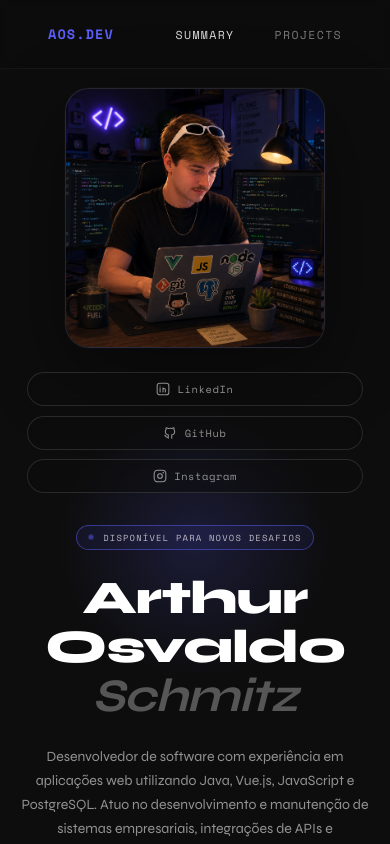
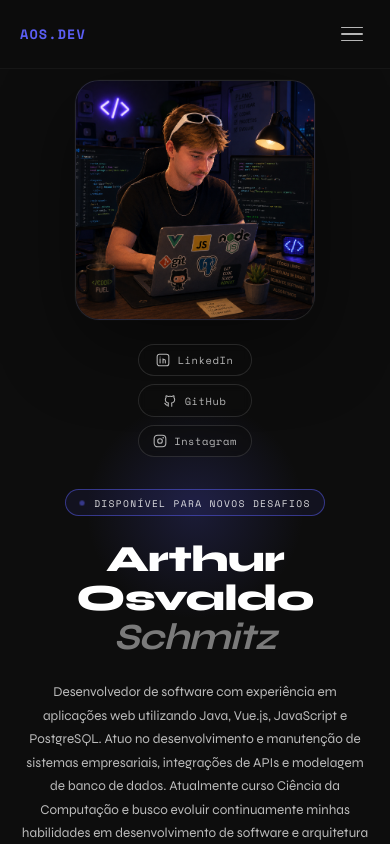
Before and after one commit to AOS2301/resume, a Vue app in the folder frontend/: page / in a window 390 px wide. Shown: the top 844 px of the page. Built offline with nearby package versions, Linux system fonts and the light colour scheme.

Commit message:
Correção da responsividade do projeto

```diff
--- a/frontend/index.html
+++ b/frontend/index.html
@@ -1,9 +1,9 @@
 <!DOCTYPE html>
 <html lang="pt-br">
-  <utl charset="UTF-8" />
   <head>
+    <meta charset="UTF-8" />
+    <meta name="viewport" content="width=device-width, initial-scale=1.0" />
     <title>Portifolio</title>
-
   </head>
   <body>
     <div id="app"></div>
--- a/frontend/package.json
+++ b/frontend/package.json
@@ -19,6 +19,7 @@
   "devDependencies": {
     "@eslint/js": "^10.0.1",
     "@vitejs/plugin-vue": "^6.0.6",
+    "autoprefixer": "^10.5.0",
     "eslint": "^10.2.1",
     "eslint-config-prettier": "^10.1.8",
     "eslint-plugin-oxlint": "~1.60.0",
@@ -26,7 +27,9 @@
     "globals": "^17.5.0",
     "npm-run-all2": "^8.0.4",
     "oxlint": "~1.60.0",
+    "postcss": "^8.5.15",
     "prettier": "3.8.3",
+    "tailwindcss": "^4.3.1",
     "vite": "^8.0.8",
     "vite-plugin-vue-devtools": "^8.1.1"
   },
--- a/frontend/src/assets/home.css
+++ b/frontend/src/assets/home.css
@@ -62,6 +62,7 @@ img {
   display: flex;
   flex-direction: column;
   align-items: center;
+  gap: 1.5rem;
 }
 
 .hero-photo {
@@ -92,7 +93,7 @@ img {
   font-family: 'Space Mono', monospace;
   font-size: 0.65rem;
   letter-spacing: 0.14em;
-  color: rgba(255, 255, 255, 0.7);
+  color: rgba(255, 255, 255, 0.85);
   background: rgba(91, 94, 244, 0.08);
   width: fit-content;
 }
@@ -126,7 +127,7 @@ img {
   font-family: 'Syne', sans-serif;
   font-size: clamp(3rem, 7vw, 5.5rem);
   font-weight: 700;
-  color: rgba(255, 255, 255, 0.3);
+  color: rgba(255, 255, 255, 0.45);
   margin: 0;
   letter-spacing: -0.02em;
   font-style: italic;
@@ -137,7 +138,7 @@ img {
   font-family: 'Syne', sans-serif;
   font-size: clamp(0.9rem, 1.4vw, 1rem);
   font-weight: 400;
-  color: rgba(255, 255, 255, 0.55);
+  color: rgba(255, 255, 255, 0.72);
   line-height: 1.75;
   margin: 0;
   max-width: 460px;
@@ -154,7 +155,7 @@ img {
   font-family: 'Space Mono', monospace;
   font-size: 0.58rem;
   letter-spacing: 0.2em;
-  color: rgba(255, 255, 255, 0.25);
+  color: rgba(255, 255, 255, 0.4);
 }
 
 .tech-grid {
@@ -172,7 +173,7 @@ img {
   border-radius: 999px;
   font-family: 'Space Mono', monospace;
   font-size: 0.62rem;
-  color: rgba(255, 255, 255, 0.6);
+  color: rgba(255, 255, 255, 0.75);
   background: rgba(13, 13, 13, 0.6);
   backdrop-filter: blur(4px);
   transition: border-color 0.2s, color 0.2s;
@@ -197,7 +198,6 @@ img {
   justify-content: center;
   gap: 0.65rem;
   flex-wrap: wrap;
-  margin-top: 1.5rem;
 }
 
 .social-link {
@@ -210,7 +210,7 @@ img {
   font-family: 'Space Mono', monospace;
   font-size: 0.7rem;
   letter-spacing: 0.06em;
-  color: rgba(255, 255, 255, 0.55);
+  color: rgba(255, 255, 255, 0.7);
   text-decoration: none;
   background: rgba(13, 13, 13, 0.5);
   backdrop-filter: blur(4px);
@@ -352,7 +352,7 @@ img {
 .timeline-period {
   font-family: 'Space Mono', monospace;
   font-size: 0.62rem;
-  color: rgba(255, 255, 255, 0.3);
+  color: rgba(255, 255, 255, 0.5);
   letter-spacing: 0.06em;
   white-space: nowrap;
   padding-top: 0.15rem;
@@ -361,7 +361,7 @@ img {
 .timeline-desc {
   font-family: 'Syne', sans-serif;
   font-size: 0.9rem;
-  color: rgba(255, 255, 255, 0.45);
+  color: rgba(255, 255, 255, 0.65);
   line-height: 1.7;
   margin: 0;
 }
@@ -376,7 +376,7 @@ img {
 .timeline-tag {
   font-family: 'Space Mono', monospace;
   font-size: 0.6rem;
-  color: rgba(255, 255, 255, 0.4);
+  color: rgba(255, 255, 255, 0.6);
   border: 1px solid rgba(255, 255, 255, 0.08);
   border-radius: 4px;
   padding: 0.15rem 0.5rem;
@@ -432,7 +432,7 @@ img {
 .cert-year {
   font-family: 'Space Mono', monospace;
   font-size: 0.62rem;
-  color: rgba(255, 255, 255, 0.25);
+  color: rgba(255, 255, 255, 0.45);
 }
 
 .cert-title {
@@ -447,7 +447,7 @@ img {
 .cert-issuer {
   font-family: 'Space Mono', monospace;
   font-size: 0.65rem;
-  color: rgba(255, 255, 255, 0.35);
+  color: rgba(255, 255, 255, 0.55);
   letter-spacing: 0.04em;
 }
 
@@ -468,7 +468,7 @@ img {
 .cert-skill {
   font-family: 'Space Mono', monospace;
   font-size: 0.58rem;
-  color: rgba(255, 255, 255, 0.35);
+  color: rgba(255, 255, 255, 0.55);
   border: 1px solid rgba(255, 255, 255, 0.07);
   border-radius: 4px;
   padding: 0.12rem 0.45rem;
@@ -483,7 +483,7 @@ img {
   flex-shrink: 0;
   border: 1px solid rgba(255, 255, 255, 0.08);
   border-radius: 8px;
-  color: rgba(255, 255, 255, 0.35);
+  color: rgba(255, 255, 255, 0.5);
   text-decoration: none;
   transition: border-color 0.2s, color 0.2s;
 }
@@ -517,7 +517,7 @@ img {
   font-family: 'Space Mono', monospace;
   font-size: 0.62rem;
   letter-spacing: 0.16em;
-  color: rgba(255, 255, 255, 0.25);
+  color: rgba(255, 255, 255, 0.4);
   text-transform: uppercase;
   padding-bottom: 0.5rem;
   border-bottom: 1px solid rgba(255, 255, 255, 0.06);
@@ -545,13 +545,13 @@ img {
   font-family: 'Syne', sans-serif;
   font-size: 0.88rem;
   font-weight: 600;
-  color: rgba(255, 255, 255, 0.75);
+  color: rgba(255, 255, 255, 0.88);
 }
 
 .skill-level {
   font-family: 'Space Mono', monospace;
   font-size: 0.58rem;
-  color: rgba(255, 255, 255, 0.25);
+  color: rgba(255, 255, 255, 0.45);
   letter-spacing: 0.06em;
 }
 
@@ -588,8 +588,8 @@ img {
 @media (max-width: 1024px) {
   .hero {
     grid-template-columns: 1fr;
-    padding: 7rem 2rem 4rem;
-    gap: 3rem;
+    padding: 6rem 2.5rem 4rem;
+    gap: 2.5rem;
     min-height: auto;
   }
 
@@ -598,94 +598,93 @@ img {
     max-width: 100%;
     align-items: center;
     text-align: center;
+    order: 2;
   }
 
   .hero-bio {
-    max-width: 700px;
+    max-width: 600px;
+    text-align: center;
   }
 
   .hero-image-wrapper {
-    order: -1;
+    order: 1;
   }
 
   .hero-image {
-    width: min(420px, 100%);
-    height: min(420px, 100vw);
+    width: min(380px, 85vw);
+    height: min(380px, 85vw);
   }
 
   .section {
-    padding: 4rem 2rem;
+    padding: 4rem 2.5rem;
   }
 
-  .certs-grid,
+  .certs-grid {
+    grid-template-columns: repeat(2, 1fr);
+  }
+
   .skills-grid {
-    grid-template-columns: repeat(auto-fit, minmax(260px, 1fr));
+    grid-template-columns: repeat(2, 1fr);
   }
 }
 
 /* ════════════════════════════════════════════════════
-   MOBILE  ≤ 768px
+   MOBILE  ≤ 640px
 ════════════════════════════════════════════════════ */
-@media (max-width: 768px) {
+@media (max-width: 640px) {
   .hero {
-    padding: 6rem 1.25rem 3rem;
+    padding: 5.5rem 1.25rem 3rem;
     gap: 2rem;
   }
 
+  /* Remove o padding inline do hero-content que conflita */
+  .hero-content {
+    padding: 0;
+    gap: 1.5rem;
+    align-items: center;
+  }
+
   .hero::before {
-    width: 280px;
-    height: 280px;
+    width: 220px;
+    height: 220px;
     right: 50%;
     transform: translate(50%, -50%);
   }
 
-  .hero-content {
-    gap: 1.5rem;
-  }
-
-  .hero-name {
-    align-items: center;
-  }
+  .hero-name { align-items: center; }
 
   .name-first,
   .name-last {
-    font-size: clamp(2.3rem, 12vw, 4rem);
+    font-size: clamp(2.4rem, 10vw, 3.2rem);
     text-align: center;
   }
 
   .hero-bio {
-    font-size: 0.95rem;
-    line-height: 1.7;
+    font-size: 0.88rem;
+    line-height: 1.75;
     text-align: center;
+    max-width: 100%;
   }
 
   .hero-image {
-    width: 100%;
-    max-width: 320px;
-    height: 320px;
+    width: min(280px, 78vw);
+    height: min(280px, 78vw);
     border-radius: 24px;
   }
 
-  .hero-photo {
-    object-position: center top;
-  }
+  .hero-photo { object-position: center top; }
 
-  .tech-stack {
-    align-items: center;
-  }
-
-  .tech-grid {
-    justify-content: center;
-  }
+  .tech-stack { align-items: center; }
+  .tech-grid { justify-content: center; }
 
   .social-links {
     justify-content: center;
-    gap: 0.6rem;
+    gap: 0.5rem;
   }
 
   .social-link {
     font-size: 0.65rem;
-    padding: 0.5rem 0.9rem;
+    padding: 0.45rem 0.85rem;
   }
 
   .section {
@@ -698,65 +697,45 @@ img {
     align-items: center;
   }
 
-  .certs-grid {
-    grid-template-columns: 1fr;
-  }
+  .certs-grid { grid-template-columns: 1fr; }
+  .skills-grid { grid-template-columns: 1fr; }
 
-  .skills-grid {
-    grid-template-columns: 1fr;
-  }
-
-  .timeline {
-    padding-left: 1.5rem;
-  }
+  .timeline { padding-left: 1.25rem; }
 
   .timeline-top {
     flex-direction: column;
-    gap: 0.35rem;
+    gap: 0.25rem;
   }
 
-  .timeline-period {
-    align-self: flex-start;
-  }
-}
+  .timeline-period { align-self: flex-start; }
+  .timeline-card { padding: 1rem; }
+  .timeline-title { font-size: 1rem; }
+  .timeline-desc { font-size: 0.85rem; }
 
-/* ════════════════════════════════════════════════════
-   MOBILE PEQUENO  ≤ 480px
-════════════════════════════════════════════════════ */
-@media (max-width: 480px) {
-  .hero {
-    padding-top: 5.5rem;
-  }
-
-  .hero-image {
-    max-width: 260px;
-    height: 260px;
-  }
-
-  .availability-badge {
-    font-size: 0.55rem;
-    padding: 0.3rem 0.7rem;
-  }
-
-  .hero-bio {
-    font-size: 0.88rem;
-  }
+  .availability-badge { font-size: 0.6rem; }
 
   .tech-pill {
-    font-size: 0.56rem;
+    font-size: 0.6rem;
     padding: 0.28rem 0.65rem;
   }
 
-  .social-link {
-    width: 100%;
-    justify-content: center;
+  .cert-card { padding: 1rem; }
+  .cert-title { font-size: 0.92rem; }
+}
+
+@media (max-width: 400px) {
+  .hero { padding-top: 5rem; }
+
+  .hero-image {
+    width: min(240px, 76vw);
+    height: min(240px, 76vw);
   }
 
-  .cert-card {
-    padding: 1.1rem;
-  }
+  .name-first,
+  .name-last { font-size: clamp(2rem, 9.5vw, 2.8rem); }
 
-  .cert-title {
-    font-size: 0.92rem;
-  }
+  .hero-bio { font-size: 0.84rem; }
+
+  .social-links { flex-direction: column; align-items: stretch; }
+  .social-link { width: 100%; justify-content: center; }
 }
--- a/frontend/src/assets/nav-bar.css
+++ b/frontend/src/assets/nav-bar.css
@@ -4,16 +4,16 @@
   display: flex;
   align-items: center;
   justify-content: space-between;
-  padding: 1.5rem 3rem;
-  background: rgba(13, 13, 13, 0.2);
+  padding: 1.25rem 3rem;
+  background: rgba(13, 13, 13, 0.85);
   position: fixed;
   top: 0;
   left: 0;
   right: 0;
   z-index: 100;
   border-bottom: 1px solid rgba(255, 255, 255, 0.04);
-  backdrop-filter: blur(4px);
-  -webkit-backdrop-filter: blur(4px);
+  backdrop-filter: blur(12px);
+  -webkit-backdrop-filter: blur(12px);
 }
 
 .logo-link {
@@ -24,12 +24,15 @@
   text-decoration: none;
   letter-spacing: 0.08em;
   transition: color 0.2s ease;
+  z-index: 101;
+  position: relative;
 }
 
 .logo-link:hover {
   color: #7b7ef8;
 }
 
+/* ── Desktop nav ──────────────────────────────────── */
 .navbar-nav {
   display: flex;
   gap: 2.5rem;
@@ -69,3 +72,117 @@
 .nav-link.router-link-active {
   color: rgba(255, 255, 255, 0.85);
 }
+
+.nav-link.router-link-active::after {
+  width: 100%;
+}
+
+/* ── Hamburger button ─────────────────────────────── */
+.nav-toggle {
+  display: none;
+  flex-direction: column;
+  justify-content: center;
+  align-items: center;
+  gap: 5px;
+  width: 36px;
+  height: 36px;
+  background: none;
+  border: none;
+  cursor: pointer;
+  padding: 4px;
+  z-index: 101;
+  position: relative;
+}
+
+.nav-toggle span {
+  display: block;
+  width: 22px;
+  height: 1.5px;
+  background: rgba(255, 255, 255, 0.7);
+  border-radius: 2px;
+  transition: transform 0.3s ease, opacity 0.3s ease, width 0.3s ease;
+  transform-origin: center;
+}
+
+.nav-toggle.is-open span:nth-child(1) {
+  transform: translateY(6.5px) rotate(45deg);
+}
+
+.nav-toggle.is-open span:nth-child(2) {
+  opacity: 0;
+  width: 0;
+}
+
+.nav-toggle.is-open span:nth-child(3) {
+  transform: translateY(-6.5px) rotate(-45deg);
+}
+
+/* ── Tablet ───────────────────────────────────────── */
+@media (max-width: 900px) and (min-width: 641px) {
+  .navbar {
+    padding: 1.25rem 2rem;
+  }
+
+  .navbar-nav {
+    gap: 1.75rem;
+  }
+}
+
+/* ── Mobile ───────────────────────────────────────── */
+@media (max-width: 640px) {
+  .navbar {
+    padding: 1rem 1.25rem;
+  }
+
+  .nav-toggle {
+    display: flex;
+  }
+
+  /* Dropdown suave, encaixado embaixo da navbar */
+  .navbar-nav {
+    position: fixed;
+    top: 100%;
+    left: 0;
+    right: 0;
+    background: rgba(13, 13, 13, 0.97);
+    backdrop-filter: blur(20px);
+    -webkit-backdrop-filter: blur(20px);
+    border-bottom: 1px solid rgba(255, 255, 255, 0.06);
+    flex-direction: column;
+    align-items: stretch;
+    gap: 0;
+    padding: 0.5rem 0 1rem;
+    pointer-events: none;
+    opacity: 0;
+    transform: translateY(-8px);
+    transition: opacity 0.25s ease, transform 0.25s ease;
+    z-index: 99;
+  }
+
+  .navbar-nav.is-open {
+    opacity: 1;
+    transform: translateY(0);
+    pointer-events: all;
+  }
+
+  .nav-link {
+    font-size: 0.85rem;
+    letter-spacing: 0.14em;
+    color: rgba(255, 255, 255, 0.6);
+    width: 100%;
+    padding: 0.9rem 1.5rem;
+    text-align: center;
+  }
+
+  .nav-link::after {
+    display: none;
+  }
+
+  .nav-link:active {
+    background: rgba(91, 94, 244, 0.08);
+  }
+
+  .nav-link.router-link-active {
+    color: #5b5ef4;
+  }
+}
--- a/frontend/src/assets/project.css
+++ b/frontend/src/assets/project.css
@@ -398,3 +398,56 @@
   transform: scale(0.95) translateY(16px);
   opacity: 0;
 }
+
+/* ════════════════════════════════════════════════════
+   MOBILE  ≤ 640px
+════════════════════════════════════════════════════ */
+@media (max-width: 640px) {
+  .projects-section {
+    padding: 5.5rem 1.25rem 4rem;
+  }
+
+  .modal-backdrop {
+    padding: 0;
+    align-items: flex-end;
+  }
+
+  .modal {
+    border-radius: 16px 16px 0 0;
+    max-height: 92vh;
+  }
+
+  /* Imagem menor e sem margin negativo — prioriza o título/tags/descrição visíveis */
+  .slideshow {
+    aspect-ratio: 16 / 9;
+    max-height: 30vh;
+    margin-top: 0;
+    border-radius: 16px 16px 0 0;
+  }
+
+  .modal-close {
+    top: 0.75rem;
+    background: rgba(0, 0, 0, 0.55);
+  }
+
+  .modal-info {
+    padding: 1.25rem 1.25rem 2rem;
+    gap: 1rem;
+  }
+
+  .modal-info-top {
+    flex-direction: column;
+    gap: 0.75rem;
+  }
+
+  .modal-title { font-size: 1.4rem; }
+
+  .modal-description { font-size: 0.88rem; }
+
+  .modal-links { flex-direction: column; }
+
+  .modal-link {
+    width: 100%;
+    justify-content: center;
+  }
+}
--- a/frontend/src/components/NavBar.vue
+++ b/frontend/src/components/NavBar.vue
@@ -1,6 +1,22 @@
 <script setup>
-import { RouterLink } from 'vue-router'
+import { ref } from 'vue'
+import { RouterLink, useRouter } from 'vue-router'
 import '../assets/nav-bar.css'
+
+const isOpen = ref(false)
+const router = useRouter()
+
+function toggleMenu() {
+  isOpen.value = !isOpen.value
+  document.body.style.overflow = isOpen.value ? 'hidden' : ''
+}
+
+function closeMenu() {
+  isOpen.value = false
+  document.body.style.overflow = ''
+}
+
+router.afterEach(() => closeMenu())
 </script>
 
 <template>
@@ -8,9 +24,22 @@ import '../assets/nav-bar.css'
     <div class="navbar-logo">
       <RouterLink to="/" class="logo-link">AOS.DEV</RouterLink>
     </div>
-    <nav class="navbar-nav">
-      <RouterLink to="/" class="nav-link">SUMMARY</RouterLink>
-      <RouterLink to="/projects" class="nav-link">PROJECTS</RouterLink>
+
+    <nav class="navbar-nav" :class="{ 'is-open': isOpen }">
+      <RouterLink to="/" class="nav-link" @click="closeMenu">SUMMARY</RouterLink>
+      <RouterLink to="/projects" class="nav-link" @click="closeMenu">PROJECTS</RouterLink>
     </nav>
+
+    <button
+      class="nav-toggle"
+      :class="{ 'is-open': isOpen }"
+      :aria-label="isOpen ? 'Fechar menu' : 'Abrir menu'"
+      :aria-expanded="isOpen"
+      @click="toggleMenu"
+    >
+      <span></span>
+      <span></span>
+      <span></span>
+    </button>
   </header>
 </template>
```
Also changed, not shown: 1 other file (tests, documents, lock files or other folders).
